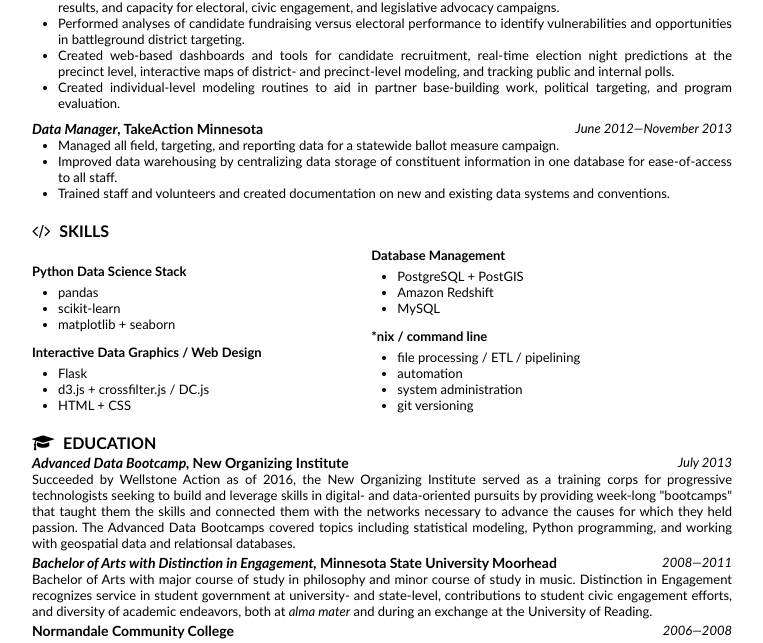
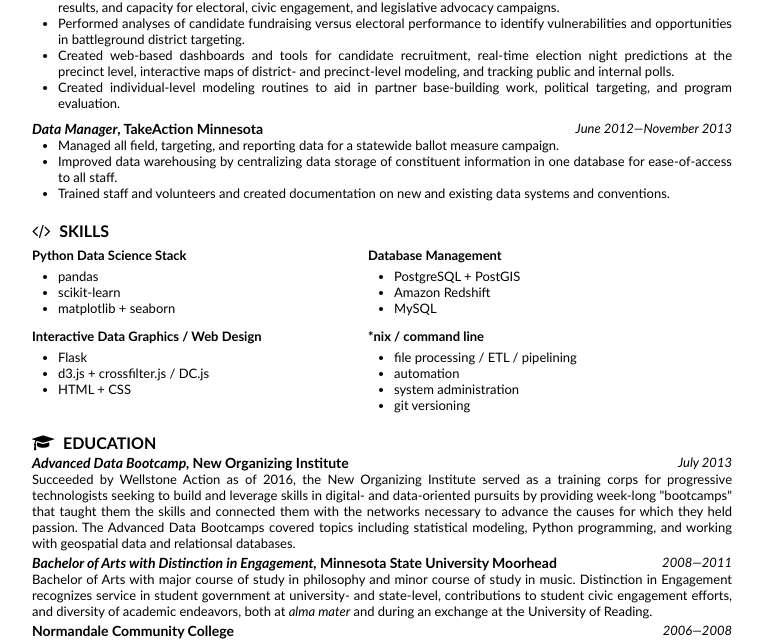
Before and after one commit to jgysland/flask-resume, a Flask app: page / in a window 1280 px wide. Shown: the part 442-1085 px from the top of the page, without its empty margins (258-1021 px from the left). Run offline with Flask 2, Linux system fonts and the light colour scheme; some libraries are stand-ins or nearby versions.

Commit message:
"columnwrapper" class has "flex" display style for visual cleanliness

```diff
--- a/static/compact-html.css
+++ b/static/compact-html.css
@@ -109,3 +109,7 @@ span.keywords {
   padding-top: .4em;
   padding-bottom: .4em;
 }
+
+.columnwrapper {
+  display: flex;
+}
```
